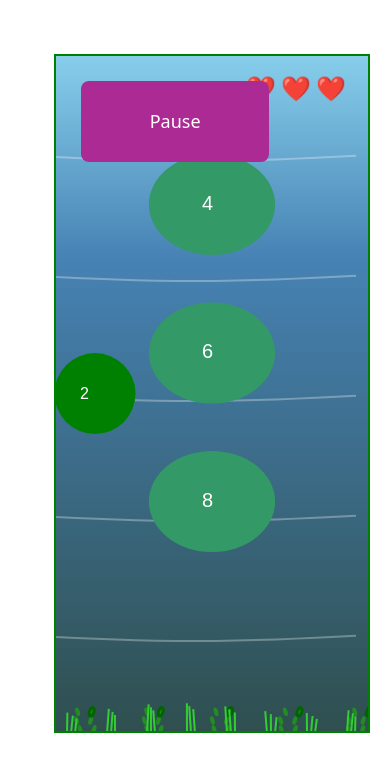
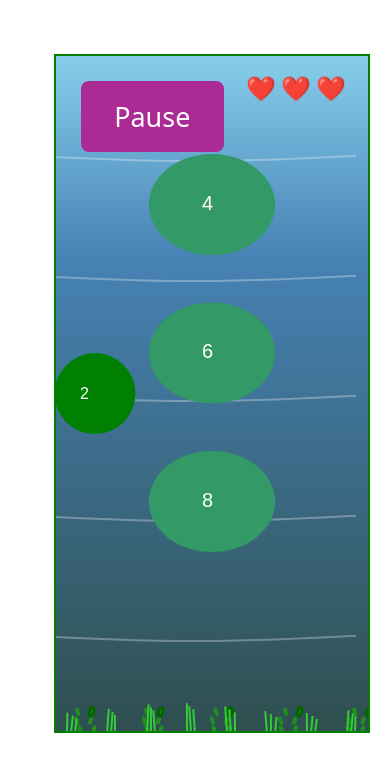
Before and after one commit to rinku176/Hiring-Challenge-Build-in-Public, a Vue app in the folder frog-endless-runner/: page / in a window 390 px wide. Shown: the top 772 px of the page. Built offline with nearby package versions, Linux system fonts and the light colour scheme.

Commit message:
Resizes Pause Button for Mobile Version

```diff
--- a/frog-endless-runner/src/App.vue
+++ b/frog-endless-runner/src/App.vue
@@ -22,9 +22,7 @@
   position: absolute;
   top: 3rem;
   left: 3rem;
-  height: 3rem;
-  width: 7rem;
-  font-size: 18px;
+  font-size: 1rem;
   background-color: #ab2a93;
   color: white;
 }
```
